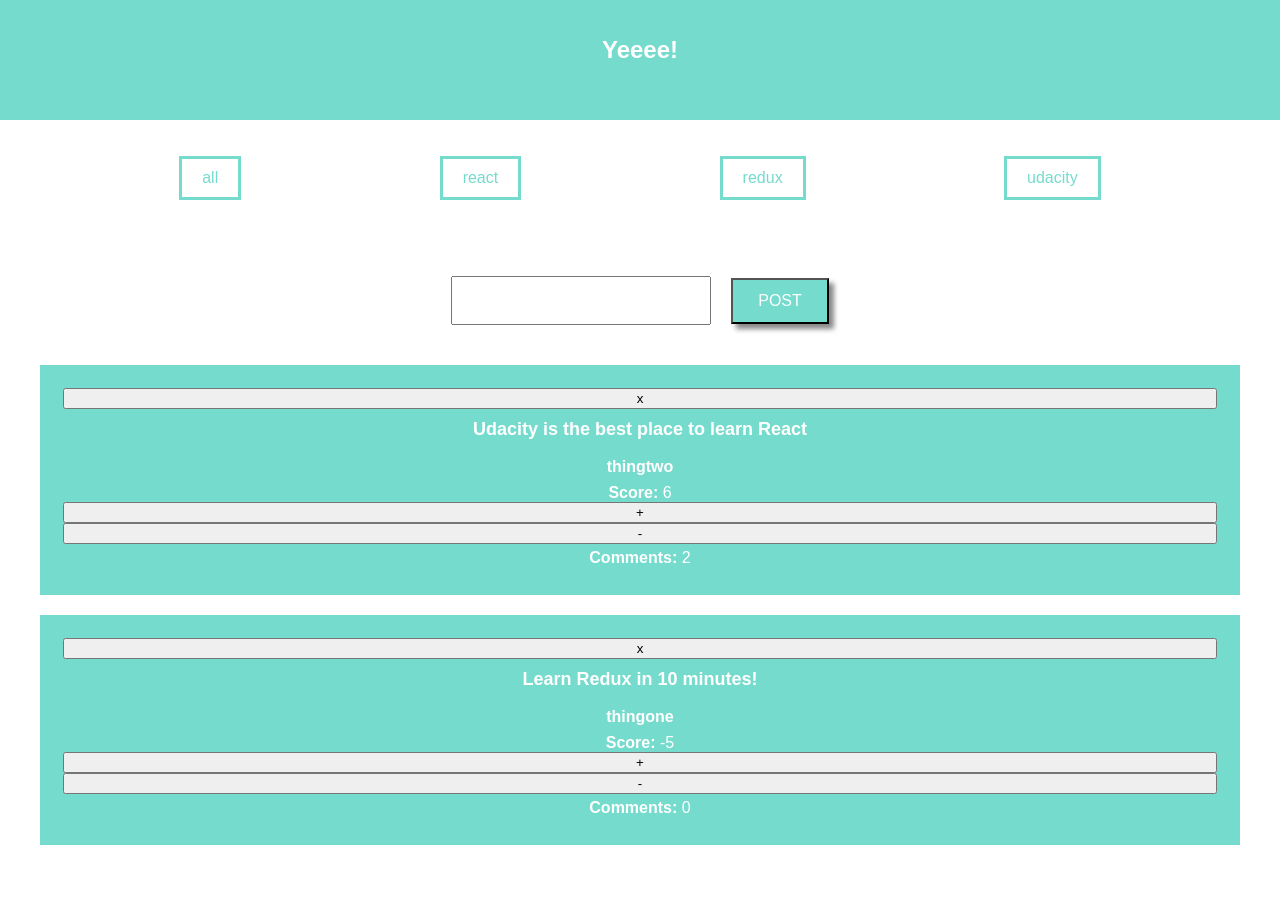
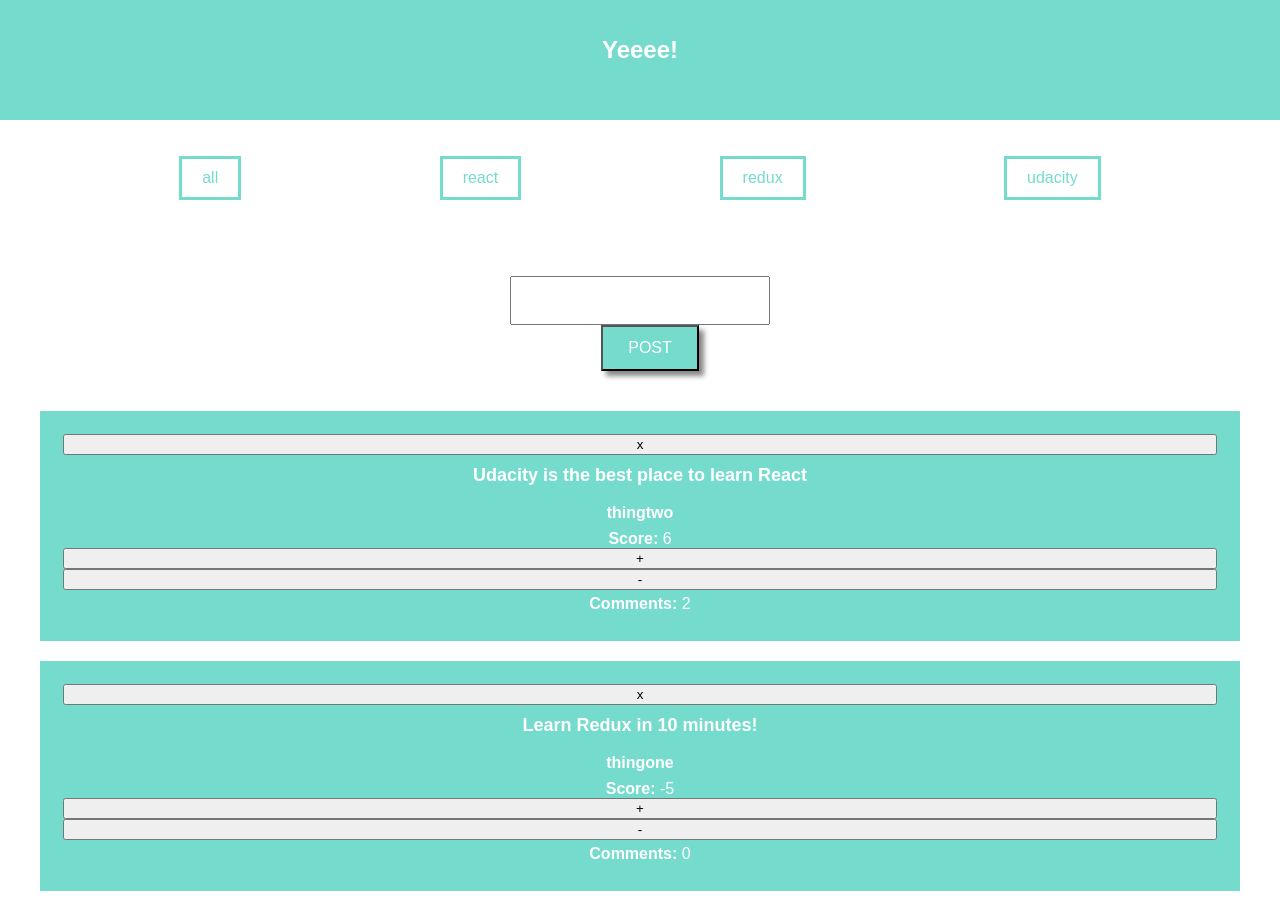
Before and after one commit to jeremyjgyoung/jeremy-young-readable-project, a React (Create React App) app: page / in a window 1280 px wide. Before the commit the page ends 865 px from the top, so only its background shows below. Built offline with nearby package versions, Linux system fonts and the light colour scheme.

Commit message:
turned the PostForm.js into a controlled component with its own state

```diff
--- a/src/components/PostForm.js
+++ b/src/components/PostForm.js
@@ -2,11 +2,22 @@ import React, { Component } from 'react'
 
 // Be able to post
 class PostForm extends Component {
+
+  state = { typedPost: '' }
+  handleChange = (event) => {
+    this.setState({typedPost: event.target.value.trim() })
+  }
+
   render() {
     return (
       <div className="PostForm">
         <form className="Form">
-          <input type="text" className="Input" />
+          <form>
+            <input type="text" className="Input"
+              value={this.state.email}
+              onChange={this.handleChange}
+             />
+          </form>
           <button type="submit" className="Post-button">POST</button>
         </form>
       </div>
```
